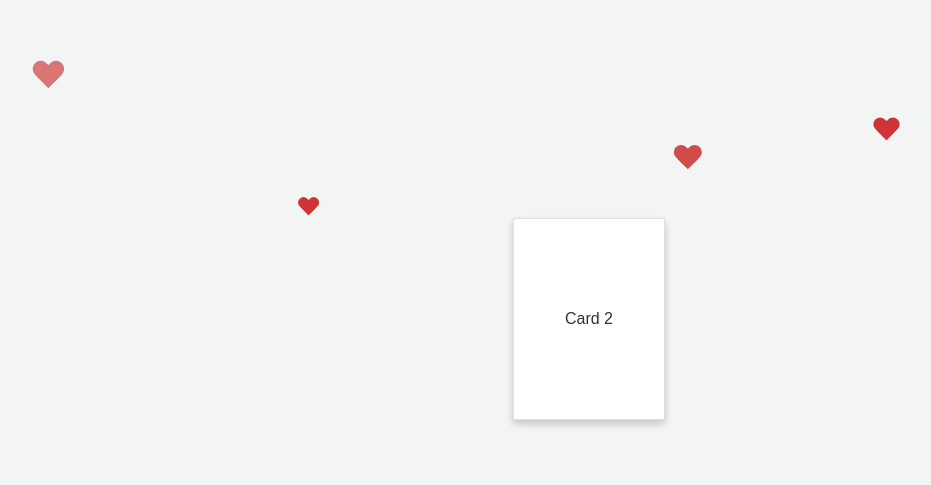
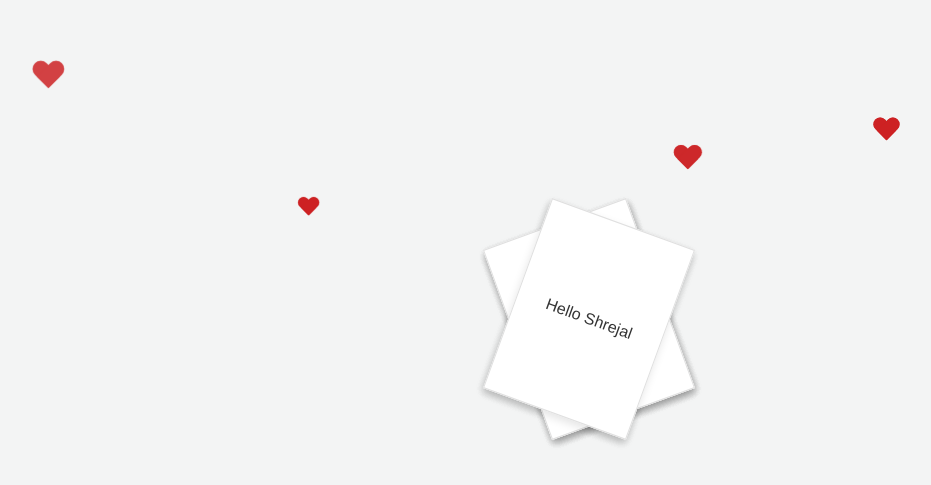
Before and after one commit to PratiksinghCoderarea/letter-for-chat, a plain HTML site: page index.html in a window 1280 px wide. Shown: the part 107-592 px from the top of the page, without its empty margins (77-1008 px from the left). Drawn offline with Linux system fonts and the light colour scheme.

Commit message:
Update index.html

```diff
--- a/index.html
+++ b/index.html
@@ -32,6 +32,12 @@
     .card:hover {
       transform: scale(1.05);
     }
+    #card2 {
+  transform: rotate(20deg);
+}
+    #card1 {
+  transform: rotate(-20deg);
+}
 
     .wrapper {
       width: 100%;
@@ -90,9 +96,21 @@
   <title>Drag and Drop Cards</title>
 </head>
 <body>
-  <div class="card" id="card1" style="left: calc(50% - 50px); top: calc(50% - 75px); z-index: 1;">Card 1</div>
-  <div class="card" id="card2" style="left: calc(50% - 50px); top: calc(50% - 75px); z-index: 2;">Card 2</div>
+  <div class="card" id="card1" style="left: calc(50% - 50px); top: calc(50% - 75px); z-index: 1;">Pratik...❤️</div>
+  <div class="card" id="card1" style="left: calc(50% - 50px); top: calc(50% - 75px); z-index: 2; overflow: hidden;">kya mujhe thoda sa</div>
+  <div class="card" id="card1" style="left: calc(50% - 50px); top: calc(50% - 75px); z-index: 1;">baate krni h</div>
+  <div class="card" id="card2" style="left: calc(50% - 50px); top: calc(50% - 75px); z-index: 2; overflow: hidden;">Tum bhut busy ho</div>
+  <div class="card" id="card2" style="left: calc(50% - 50px); top: calc(50% - 75px); z-index: 1;">Mujhe tumse </div>
+  <div class="card" id="card1" style="left: calc(50% - 50px); top: calc(50% - 75px); z-index: 2;">Ek baat kehni h</div>
+  <div class="card" id="card1" style="left: calc(50% - 50px); top: calc(50% - 75px); z-index: 1;">Time milega</div>
+  <div class="card" id="card2" style="left: calc(50% - 50px); top: calc(50% - 75px); z-index: 2;">Hello Shrejal</div>
   <div class="wrapper">
+    <div class="heart x1"></div>
+    <div class="heart x2"></div>
+    <div class="heart x3"></div>
+    <div class="heart x4"></div>
+    <div class="heart x5"></div>
+    <div class="altheart x6"></div>
     <div class="heart x1"></div>
     <div class="heart x2"></div>
     <div class="heart x3"></div>
```
